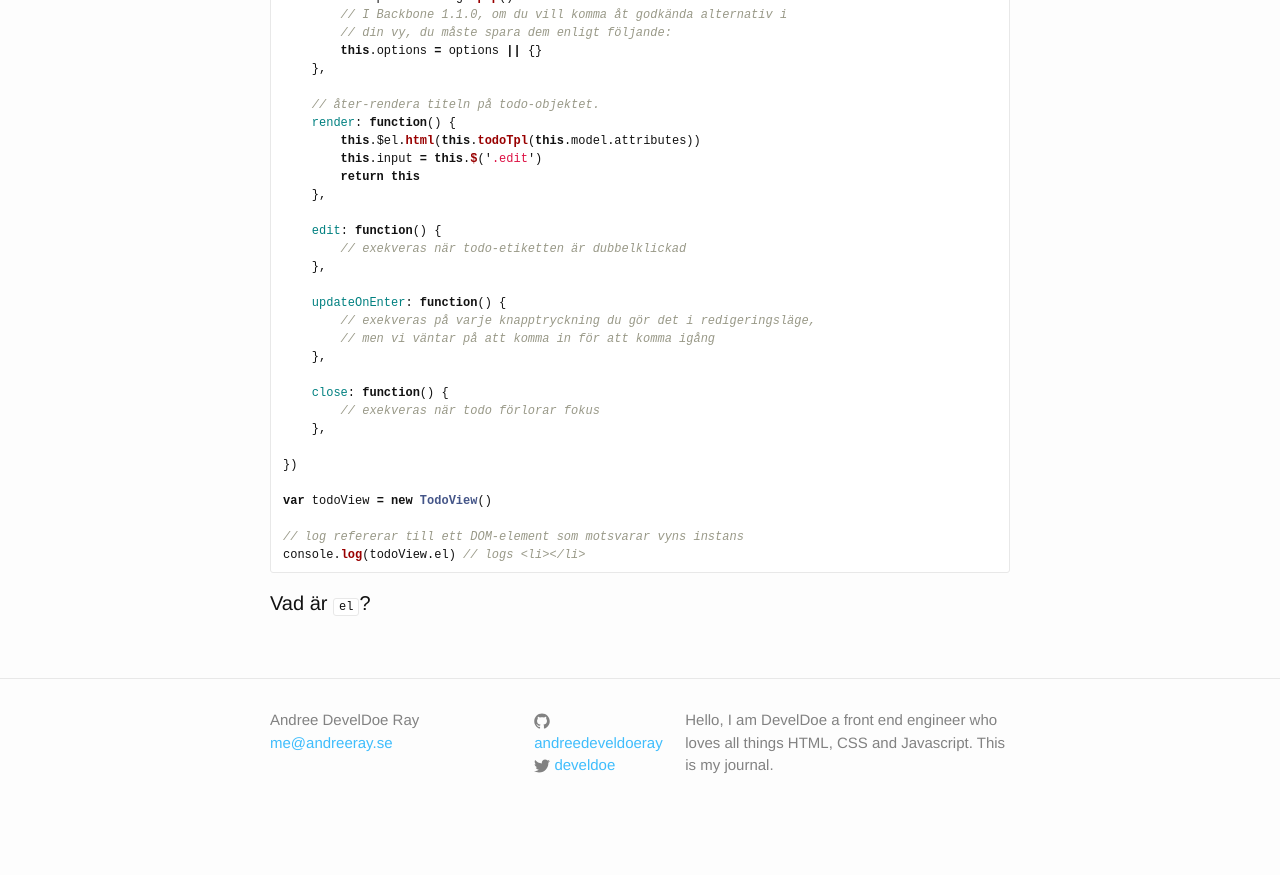
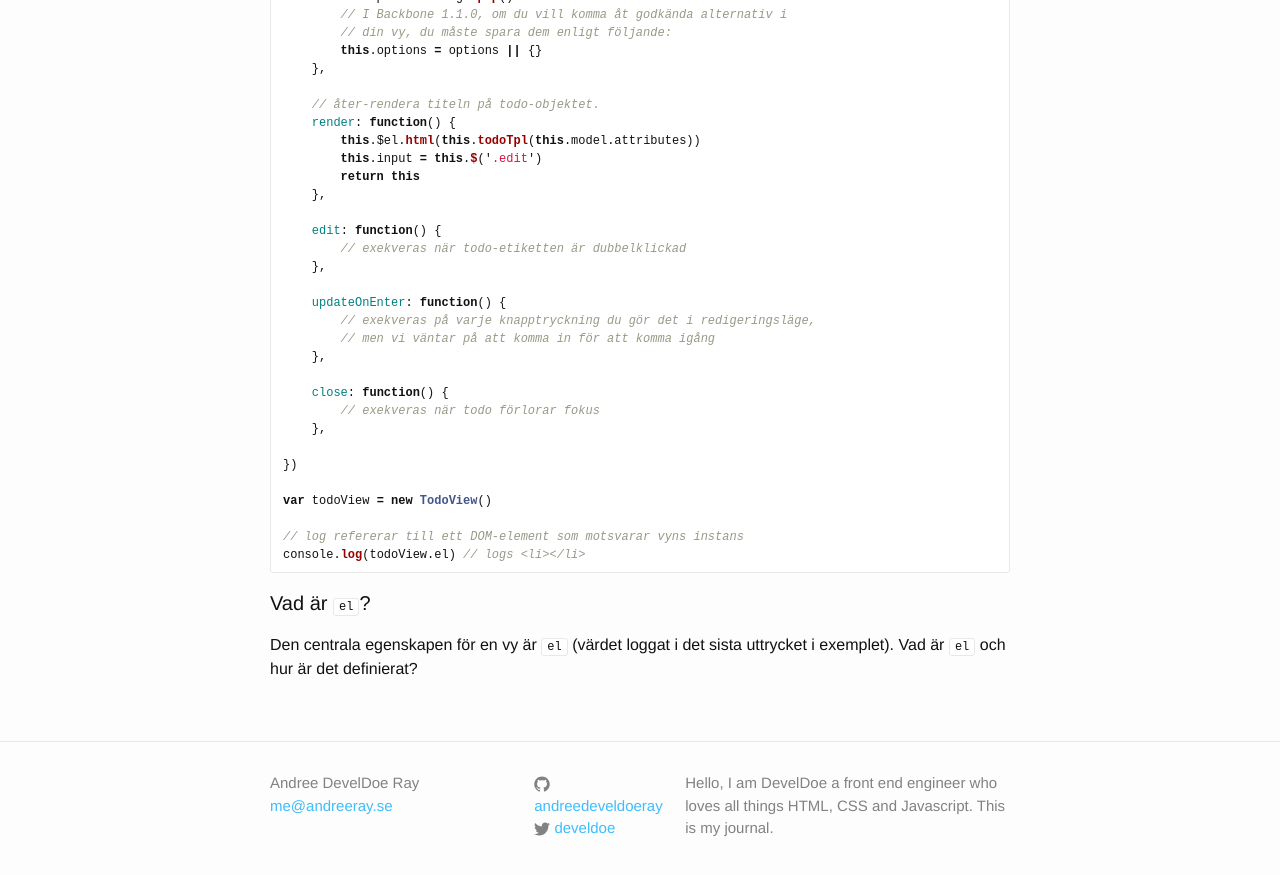
Before and after one commit to develdoe/develdoe.github.io, a Jekyll site: the page built from _posts/2017-10-30-backbonejs-basics.md, in a window 1280 px wide and 900 px high, scrolled down 8030 px. Shown: the top 875 px of the window. Built offline with Jekyll 4.4.1, drawn with Linux system fonts in a browser that asks for light colours; before the commit the page ends 8867 px from its top, so only the background shows below that.

Commit message:
Update 2017-10-30-backbonejs-basics.md

````diff
--- a/_posts/2017-10-30-backbonejs-basics.md
+++ b/_posts/2017-10-30-backbonejs-basics.md
@@ -390,3 +390,5 @@ console.log(todoView.el) // logs <li></li>
 ```
 
 #### Vad är `el`?
+
+Den centrala egenskapen för en vy är `el` (värdet loggat i det sista uttrycket i exemplet). Vad är `el` och hur är det definierat?
````
